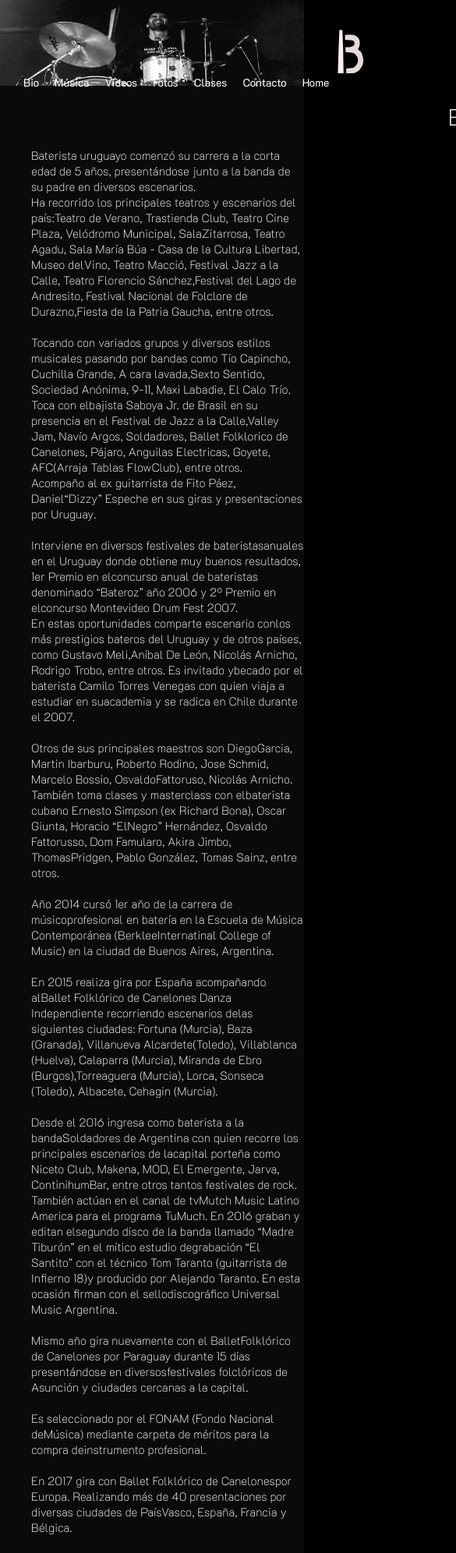
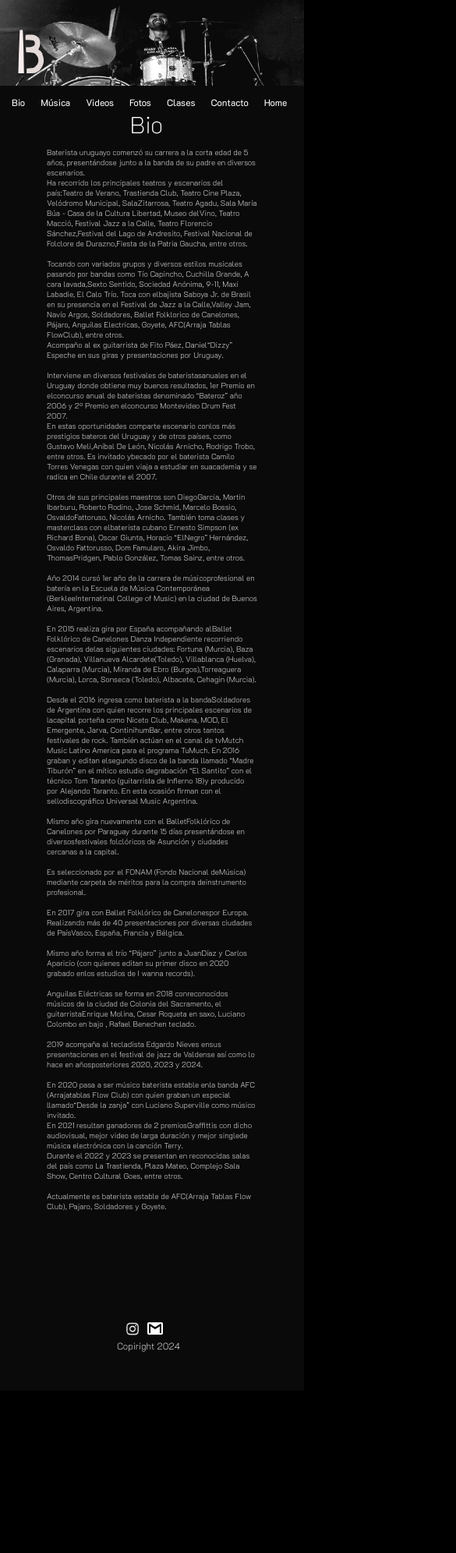
Before and after one commit to IsmaelBH/segunda-entrega-proyecto, a plain HTML site: page pages/bio.html in a window 390 px wide. Shown: the top 1992 px of the page at 78% size, 585 px wide, since content can reach past the window. After the commit the page ends 1784 px from the top, so only its background shows below. Drawn offline with Linux system fonts and the light colour scheme; a web font is replaced by a local one.

Commit message:
pseudoclases

```diff
--- a/css/styles.css
+++ b/css/styles.css
@@ -265,11 +265,17 @@ footer {}
     grid-template-columns: repeat(4, 1fr);
     grid-template-rows: repeat(2, 1fr);
     gap: 20px;
+
 }
 
 .item {
     overflow: hidden;
     border-radius: 50px;
+
+}
+
+.item:hover {
+    opacity: 0.6;
 }
 
 .grid-fotos img {
@@ -292,6 +298,10 @@ footer {}
     border-radius: 50px;
 }
 
+.item-videos:hover {
+    opacity: 0.6;
+}
+
 .grid-videos iframe {
     width: 100%;
     height: 300px;
@@ -310,6 +320,10 @@ footer {}
 .item-musica {
     overflow: hidden;
     border-radius: 50px;
+}
+
+.item:hover {
+    opacity: 0.6;
 }
 
 .grid-musica iframe {
@@ -704,7 +718,7 @@ input select {
         right: 480px;
     }
 
-    .section-principal-bio p {
+    .section-principal-bio {
         position: relative;
         bottom: 80px;
     }
@@ -877,31 +891,57 @@ input select {
         width: auto;
         height: 60px;
         top: -30px;
-        left: 1px;
+        right: 370px
     }
 
     .navBar-bio {
         position: relative;
         display: flex;
-        top: 05px;
-        left: 20px;
+        top: 30px;
+        left: 5px;
     }
 
     .navBar-bio li a {
-        font-size: 14px;
+        font-size: 12px;
         color: white;
     }
 
     .texto-bio {
         position: relative;
-        right: 1px;
-        top: 50px;
+        right: 370px;
+        top: 60px;
     }
 
     .section-principal-bio {
         width: 350px;
         margin: 90px;
-        top: 280px;
-        right: 50px;
+        top: 200px;
+        right: 70px;
+    }
+
+    .section-principal-bio p {
+        font-size: 10px;
+        margin: 40px;
+    }
+
+    .section-pie-de-pagina-bio {
+        position: relative;
+        bottom: 50px;
+        right: 140px;
+
+    }
+
+    .instagram-bio {
+        width: 30px;
+        height: auto;
+    }
+
+    .mail-bio {
+        width: 20px;
+        height: auto;
+    }
+
+    .copiright-bio {
+        font-size: 12px;
     }
 }
```
